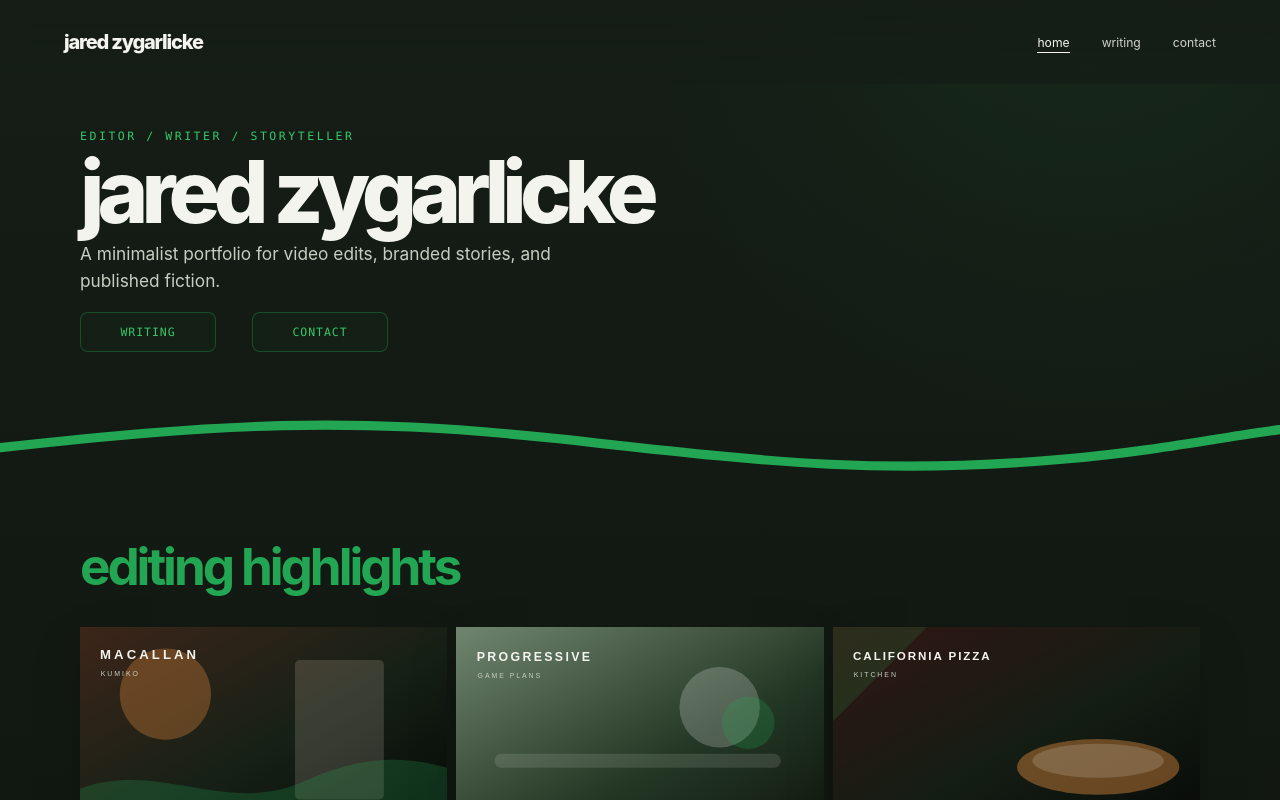
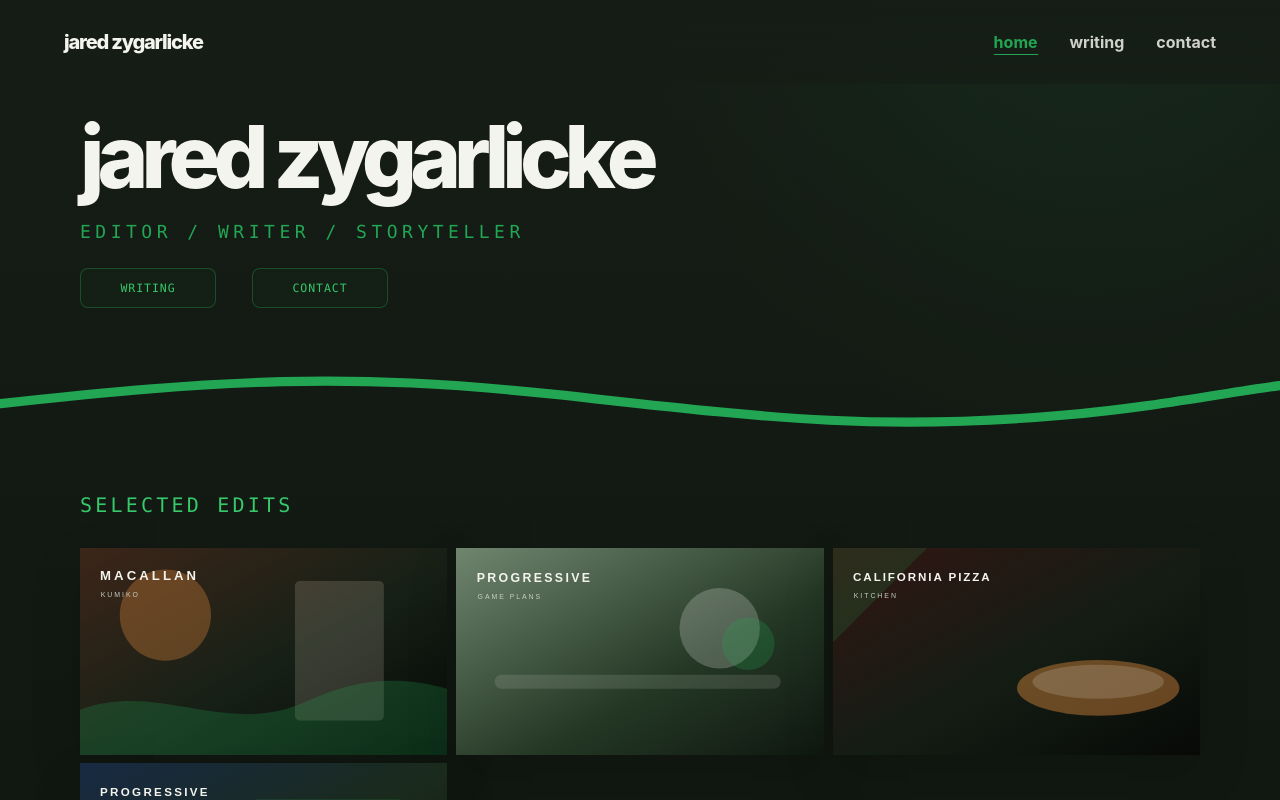
Before and after one commit to ElderBass/zygmaniac, a Vue app: page / in a window 1280 px wide. Shown: the top 800 px of the page. Built offline with nearby package versions, Linux system fonts and the light colour scheme.

Commit message:
Reworked the header links, tightened up HomePage further.

```diff
--- a/package.json
+++ b/package.json
@@ -6,6 +6,7 @@
   "scripts": {
     "dev": "vite",
     "build": "vue-tsc --noEmit && vite build",
+    "format": "prettier --write \"src/**/*.{vue,js,ts,jsx,tsx,json,css,md}\"",
     "preview": "vite preview",
     "type-check": "vue-tsc --noEmit"
   },
--- a/src/components/home/HeroSection.vue
+++ b/src/components/home/HeroSection.vue
@@ -1,15 +1,12 @@
 <script setup lang="ts">
-import BaseButton from '@/components/ui/BaseButton.vue';
+    import BaseButton from "@/components/ui/BaseButton.vue";
 </script>
 
 <template>
     <section class="hero-section">
         <div class="hero-section__inner">
-      <p class="eyebrow">editor / writer / storyteller</p>
             <h1>jared zygarlicke</h1>
-      <p>
-        A minimalist portfolio for video edits, branded stories, and published fiction.
-      </p>
+            <p class="philtrum">editor / writer / storyteller</p>
 
             <div class="hero-section__actions" aria-label="Primary calls to action">
                 <BaseButton label="Writing" to="/writing" />
@@ -40,13 +37,22 @@ h1 {
         text-transform: lowercase;
     }
 
-p:not(.eyebrow) {
+    .philtrum {
+        color: var(--color-accent);
+        font-family: var(--font-mono);
+        font-size: 0.85rem;
+        letter-spacing: 0.25em;
+        text-transform: uppercase;
+        padding: 0.5rem 0;
+    }
+
+    /* p:not(.eyebrow) {
         max-width: 33rem;
         margin: 0.9rem 0 0;
         color: var(--color-text-muted);
         font-size: clamp(1rem, 1.35vw, 1.15rem);
         line-height: 1.55;
-}
+    } */
 
     .hero-section__actions {
         display: flex;
@@ -65,8 +71,9 @@ p:not(.eyebrow) {
             margin-top: 0.1rem;
         }
 
-  p:not(.eyebrow) {
-    margin-top: 0.65rem;
+        .philtrum {
+            padding: 0.5rem 0;
+            font-size: 1.125rem;
         }
 
         .hero-section__actions {
--- a/src/components/site/SiteHeader.vue
+++ b/src/components/site/SiteHeader.vue
@@ -41,7 +41,8 @@
         align-items: center;
         gap: clamp(1rem, 2.8vw, 2rem);
         color: var(--color-text);
-  font-size: 0.76rem;
+        font-size: clamp(0.95rem, 1.25vw, 1.12rem);
+        font-weight: 650;
         text-transform: lowercase;
     }
 
@@ -73,9 +74,13 @@
     }
 
     .site-nav a:hover,
-.site-nav a:focus-visible,
+    .site-nav a:focus-visible {
+        color: var(--color-accent);
+        opacity: 1;
+    }
+
     .site-nav a.router-link-exact-active {
-  color: var(--color-text);
+        color: var(--color-accent);
         opacity: 1;
     }
 
--- a/src/pages/HomePage.vue
+++ b/src/pages/HomePage.vue
@@ -11,7 +11,7 @@
 
     <section class="home-work" aria-labelledby="featured-work-title">
         <div class="home-work__intro">
-            <h2 id="featured-work-title">editing highlights</h2>
+            <h2 id="featured-work-title">selected edits</h2>
         </div>
         <PortfolioGrid :items="videoPortfolio" variant="video" />
     </section>
@@ -33,12 +33,14 @@
     }
 
     h2 {
-        color: var(--color-accent);
-        font-size: clamp(2rem, 4vw, 3.2rem);
-        letter-spacing: -0.06em;
-        line-height: 1;
-        text-transform: lowercase;
-        margin: 1rem 0;
+        color: var(--color-accent-bright);
+        font-family: var(--font-mono);
+        font-size: 1.25rem;
+        font-weight: 400;
+        letter-spacing: 0.16em;
+        line-height: 1.2;
+        text-transform: uppercase;
+        margin: 0.5rem 0;
     }
 
     .home-work__intro p:last-child {
@@ -47,4 +49,17 @@
         color: var(--color-text-muted);
         line-height: 1.6;
     }
+
+    @media (min-width: 900px) {
+        h2 {
+            margin: 0.75rem 0;
+        }
+    }
+
+    @media (max-width: 640px) {
+        h2 {
+            font-size: clamp(0.95rem, 5vw, 1.35rem);
+            letter-spacing: 0.14em;
+        }
+    }
 </style>
```
Lines whose indentation alone changed are shown as unchanged.
